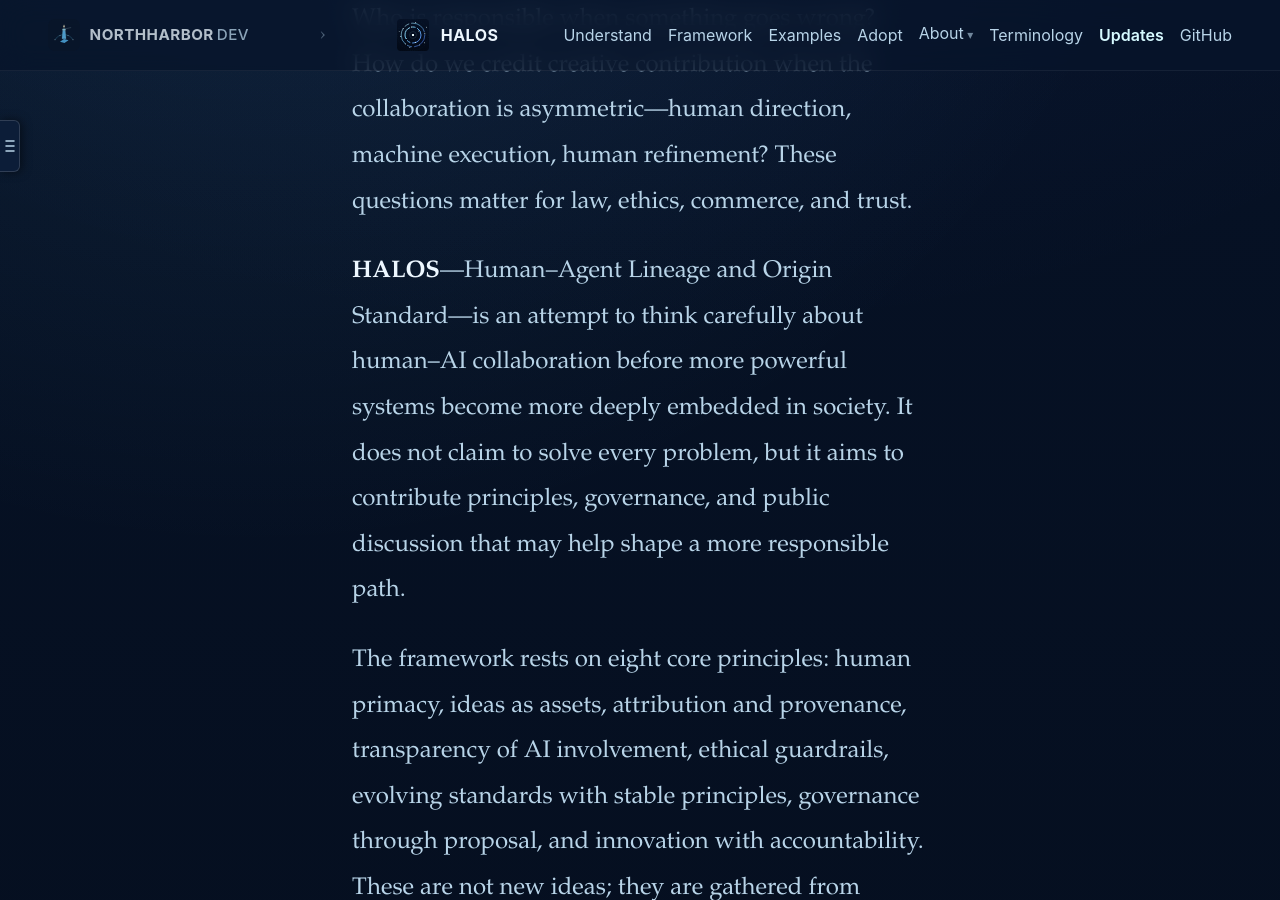
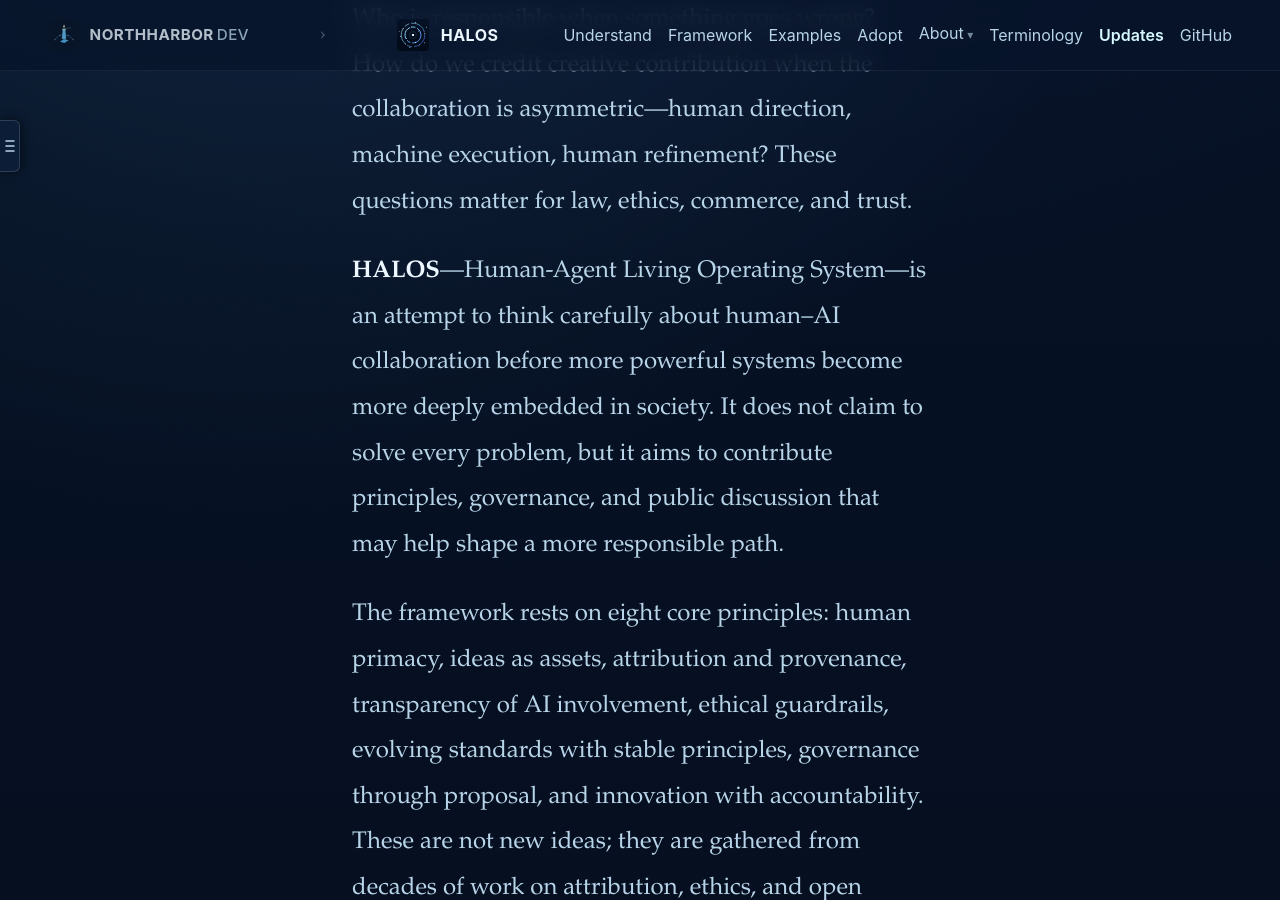
Before and after one commit to northharbor-dev/halos, a Jekyll site: the page built from docs/_posts/2025-03-15-why-halos.md, in a window 1280 px wide and 900 px high, scrolled down 1222 px. Built offline with Jekyll 4.4.1, drawn with Linux system fonts in a browser that asks for light colours.

```diff
--- a/docs/_posts/2025-03-15-why-halos.md
+++ b/docs/_posts/2025-03-15-why-halos.md
@@ -10,7 +10,7 @@ Humans have collaborated through shared norms for millennia. Handshakes, contrac
 
 The result is ambiguity. Who originated a concept? Who is responsible when something goes wrong? How do we credit creative contribution when the collaboration is asymmetric—human direction, machine execution, human refinement? These questions matter for law, ethics, commerce, and trust.
 
-**HALOS**—Human–Agent Lineage and Origin Standard—is an attempt to think carefully about human–AI collaboration before more powerful systems become more deeply embedded in society. It does not claim to solve every problem, but it aims to contribute principles, governance, and public discussion that may help shape a more responsible path.
+**HALOS**—Human-Agent Living Operating System—is an attempt to think carefully about human–AI collaboration before more powerful systems become more deeply embedded in society. It does not claim to solve every problem, but it aims to contribute principles, governance, and public discussion that may help shape a more responsible path.
 
 The framework rests on eight core principles: human primacy, ideas as assets, attribution and provenance, transparency of AI involvement, ethical guardrails, evolving standards with stable principles, governance through proposal, and innovation with accountability. These are not new ideas; they are gathered from decades of work on attribution, ethics, and open standards. HALOS puts them into a machine-readable spec so that implementations—agents, tools, platforms—can align, diverge knowingly, or extend in a way that is visible and discussable.
 
```
Also changed, not shown: docs/identity-concepts/20260313-halo-ring-vs-tri-layer-orbit/halo-ring-prompts.md (+1 -1 lines), docs/identity-concepts/20260313-halo-ring-vs-tri-layer-orbit/tri-layer-orbit-prompts.md (+1 -1 lines).
